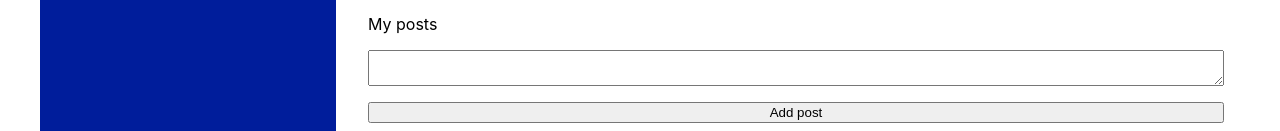
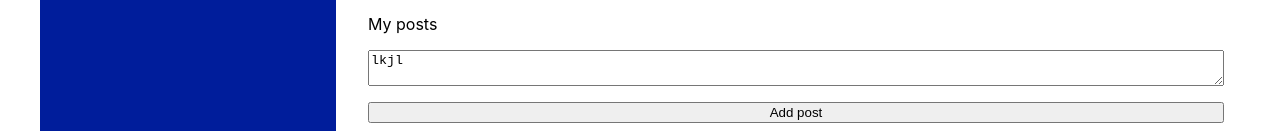
Before and after one commit to Alex-Volo/social-network, a React (Create React App) app: page / in a window 1280 px wide. Shown: the part 438-569 px from the top of the page. Built offline with nearby package versions, Linux system fonts and the light colour scheme.

Commit message:
Added text-transmitter to state

```diff
--- a/src/App.js
+++ b/src/App.js
@@ -9,7 +9,7 @@ import Music from "./components/Music/Music";
 import Settings from "./components/Settings/Settings";
 import { Route, Routes } from "react-router-dom";
 
-function App({ state, addPost }) {
+function App({ state, addPost, transmitText }) {
     return (
         <div className="app-wrapper">
             <Header />
@@ -18,7 +18,13 @@ function App({ state, addPost }) {
                 <Routes>
                     <Route
                         path="/"
-                        element={<Profile profilePage={state.profilePage} addPost={addPost} />}
+                        element={
+                            <Profile
+                                profilePage={state.profilePage}
+                                addPost={addPost}
+                                transmitText={transmitText}
+                            />
+                        }
                     />
                     <Route path="/profile" element={<Profile />} />
                     <Route
--- a/src/components/Profile/Posts/Posts.jsx
+++ b/src/components/Profile/Posts/Posts.jsx
@@ -2,20 +2,25 @@ import style from "./Posts.module.css";
 import Post from "./Post/Post.jsx";
 import React from "react";
 
-const Posts = ({ postsData, addPost }) => {
+const Posts = ({ postsData, addPost, textareaValue, transmitText }) => {
     const refTextarea = React.createRef();
-    const alertValue = () => {
-        const textareaValue = refTextarea.current.value;
-        addPost(textareaValue);
-        refTextarea.current.value = "";
+
+    const onChangeTextarea = (e) => {
+        debugger;
+        const textareaValue = e.target.value;
+        transmitText(textareaValue);
     };
 
     return (
         <div className={style.posts}>
             <p>My posts</p>
             <div className={style.addPost}>
-                <textarea ref={refTextarea}></textarea>
-                <button onClick={alertValue}>Add post</button>
+                <textarea
+                    onChange={onChangeTextarea}
+                    value={textareaValue}
+                    ref={refTextarea}
+                ></textarea>
+                <button onClick={addPost}>Add post</button>
             </div>
             {postsData.map((post) => (
                 <Post text={post.text} likesCount={post.likesCount} />
--- a/src/components/Profile/Profile.jsx
+++ b/src/components/Profile/Profile.jsx
@@ -3,7 +3,7 @@ import style from "./Profile.module.css";
 import Posts from "./Posts/Posts.jsx";
 import ProfileInfo from "./ProfileInfo/ProfileInfo.jsx";
 
-const Profile = ({profilePage, addPost}) => {
+const Profile = ({profilePage, addPost, transmitText }) => {
 
   return (
     <>
@@ -12,7 +12,7 @@ const Profile = ({profilePage, addPost}) => {
       </header>
       <div className={style.content}>
         <ProfileInfo />
-        <Posts postsData={profilePage.postsData} addPost={addPost} />
+        <Posts postsData={profilePage.postsData} textareaValue={profilePage.textareaValue} addPost={addPost} transmitText={transmitText} />
       </div>
     </>
   );
--- a/src/redux/state.js
+++ b/src/redux/state.js
@@ -1,9 +1,8 @@
-import ava1 from './ava1.jpg';
-import ava2 from './ava2.jpg';
-import ava3 from './ava3.jpg';
-import ava4 from './ava4.jpg';
-import ava5 from './ava5.jpg';
-
+import ava1 from "./ava1.jpg";
+import ava2 from "./ava2.jpg";
+import ava3 from "./ava3.jpg";
+import ava4 from "./ava4.jpg";
+import ava5 from "./ava5.jpg";
 
 export const state = {
     dialogsPage: {
@@ -28,17 +27,15 @@ export const state = {
             { text: "Будут лежать", likesCount: 5 },
             { text: "Здесь", likesCount: 7 },
         ],
+        textareaValue: "lkjl",
     },
     sidebar: {
         friends: [
-      {name: "Artur",
-      ava: ava1,},
-      {name: "Alex",
-      ava: ava2,},
-      {name: "Dmitriy",
-      ava: ava3,},
-    ]
-  }
+            { name: "Artur", ava: ava1 },
+            { name: "Alex", ava: ava2 },
+            { name: "Dmitriy", ava: ava3 },
+        ],
+    },
 };
 
 // export const addPost = (text) => {
--- a/src/render.js
+++ b/src/render.js
@@ -5,23 +5,29 @@ import "./index.css";
 import App from "./App";
 
 import { state } from "./redux/state";
-
-const addPost = (text) => {
+const root = ReactDOM.createRoot(document.getElementById("root"));
+const addPost = () => {
   const post = {
-    text: text,
+    text: state.profilePage.textareaValue,
     likesCount: 0,
   }
   state.profilePage.postsData.push(post);
+  state.profilePage.textareaValue = '';
+  renderEntireTree(state);
+}
+
+const transmitText = (str) => {
+  state.profilePage.textareaValue = str;
   renderEntireTree(state);
 }
 
 export const renderEntireTree = (state) => {
-    const root = ReactDOM.createRoot(document.getElementById("root"));
+
 
     root.render(
         <React.StrictMode>
             <BrowserRouter>
-                <App state={state} addPost={addPost} />
+                <App state={state} addPost={addPost} transmitText={transmitText} />
             </BrowserRouter>
         </React.StrictMode>
     );
```
Lines whose indentation alone changed are shown as unchanged.
